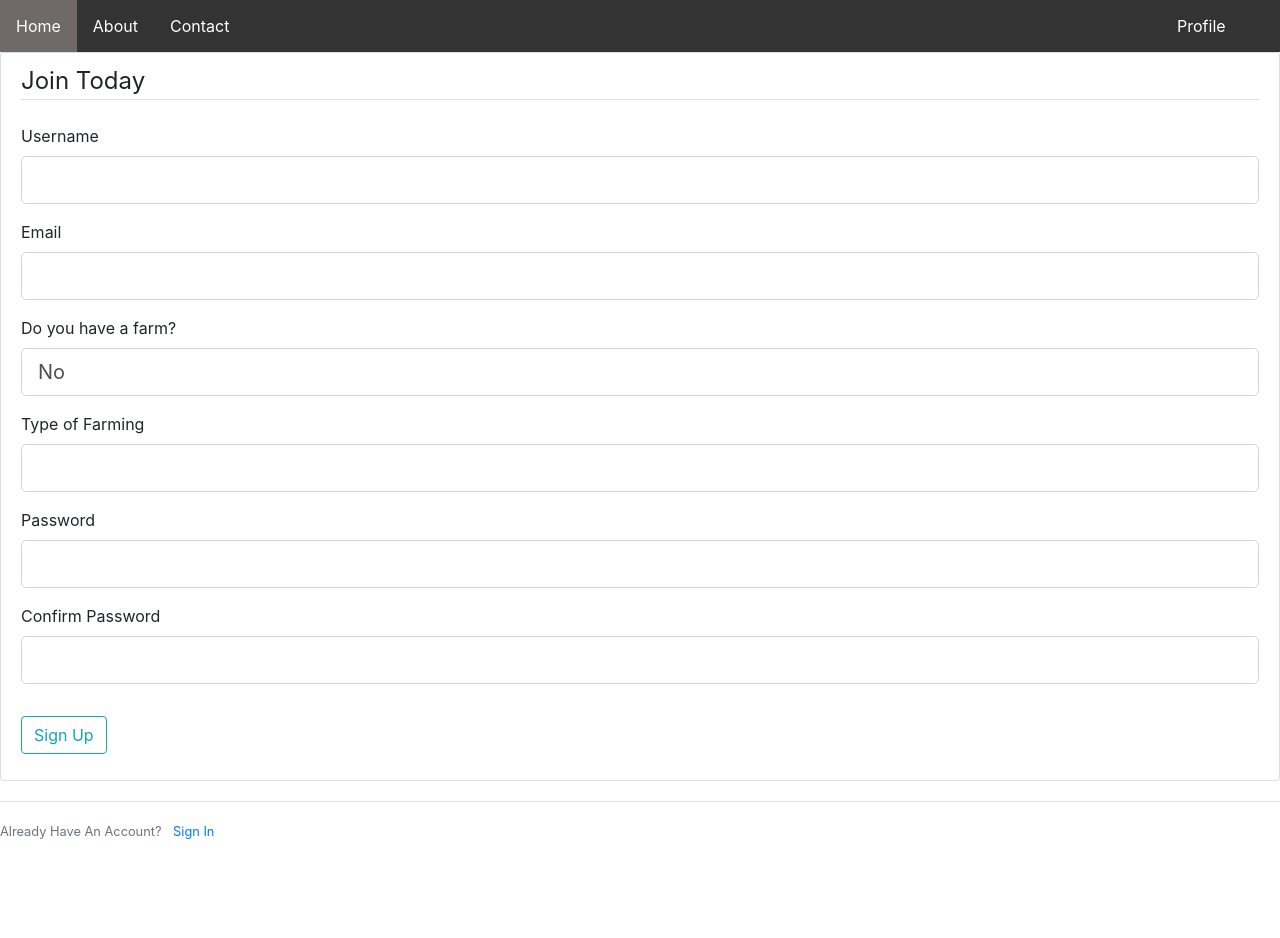
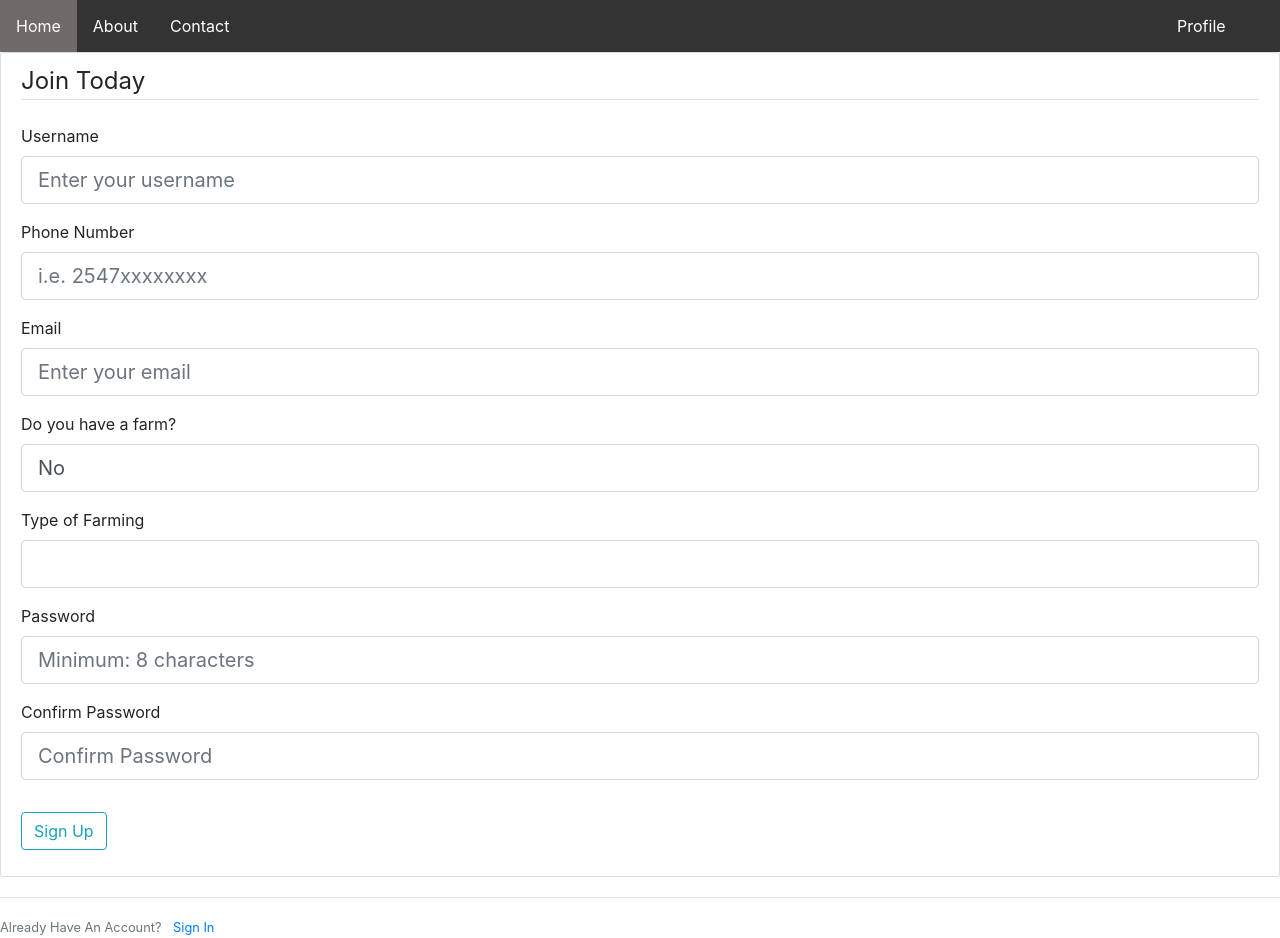
Before and after one commit to nerdistry/farmers-app, a Flask app: page /registration in a window 1280 px wide. Before the commit the page ends 839 px from the top, so only its background shows below. Run offline with Flask 3, Linux system fonts and the light colour scheme; some libraries are stand-ins or nearby versions.

Commit message:
bug fixes for mpesa

```diff
--- a/main/forms.py
+++ b/main/forms.py
@@ -7,15 +7,17 @@ from flask_wtf.file import FileField, FileAllowed, FileRequired
 
 class RegistrationForm(FlaskForm):
     username = StringField('Username',
-                           validators=[DataRequired(), Length(min=2, max=20)])
+                           validators=[DataRequired(), Length(min=2, max=20)], render_kw={"placeholder": "Enter your username"})
+    phone = StringField('Phone Number',
+                           validators=[DataRequired(), Length(min=12, max=13)], render_kw={"placeholder": "i.e. 2547xxxxxxxx"})
     email = StringField('Email',
-                        validators=[DataRequired(), Email()])
+                        validators=[DataRequired(), Email()], render_kw={"placeholder": "Enter your email"})
 
     farm = SelectField('Do you have a farm?', choices=[('', ''),('yes', 'Yes'), ('no', 'No')], default='no')
-    typeoffarming = SelectField('Type of Farming', choices=[('', ''),('domestic farming', 'Domestic Farming'), ('commercial farming', 'Commercial Farming'), ('sustainable farming', 'Sustainable Farming')], validators=[DataRequired()])
-    password = PasswordField('Password', validators=[DataRequired()])
+    typeoffarming = SelectField('Type of Farming', choices=[('', ''),('domestic farming', 'Domestic Farming'), ('commercial farming', 'Commercial Farming'), ('sustainable farming', 'Sustainable Farming')], validators=[DataRequired()], render_kw={"placeholder": "Which type of farming do you want to do?"})
+    password = PasswordField('Password', validators=[DataRequired()], render_kw={"placeholder": "Minimum: 8 characters"})
     confirm_password = PasswordField('Confirm Password',
-                                     validators=[DataRequired(), EqualTo('password')])
+                                     validators=[DataRequired(), EqualTo('password')], render_kw={"placeholder": "Confirm Password"})
     submit = SubmitField('Sign Up')
 
     def validate_username(self, username):
--- a/main/models.py
+++ b/main/models.py
@@ -12,6 +12,7 @@ def load_user(user_id):
 class User(db.Model, UserMixin):
     id = db.Column(db.Integer, primary_key=True)
     username = db.Column(db.String(20), unique=True, nullable=False)
+    phone = db.Column(db.String(12), nullable=False)
     email = db.Column(db.String(120), unique=True, nullable=False)
     image_file = db.Column(db.String(20), nullable=False, default='default.jpg')
     farm = db.Column(db.String(3), nullable=False)
--- a/main/routes.py
+++ b/main/routes.py
@@ -81,7 +81,7 @@ def register():
     form = RegistrationForm()
     if form.validate_on_submit():
         hashed_password = bcrypt.generate_password_hash(form.password.data).decode('utf-8')
-        user = User(username=form.username.data, email=form.email.data, password=hashed_password, farm=form.farm.data, typeoffarming=form.typeoffarming.data)
+        user = User(username=form.username.data, email=form.email.data, password=hashed_password,phone=form.phone.data, farm=form.farm.data, typeoffarming=form.typeoffarming.data)
 
         # Generate a confirmation token
         token = serializer.dumps(user.email, salt='email-confirm')
@@ -802,12 +802,20 @@ def clear_cart():
 
     return redirect(url_for('cart'))
 
-my_endpoint = "https://c57f-102-213-179-25.ngrok-free.app"
+my_endpoint = "https://9ce8-102-213-179-25.ngrok-free.app"
 @app.route('/pay', methods=['POST','GET'])
 def MpesaExpress():
     getAccesstoken()
-    amount = request.form['amount']
-    phone = request.form['phone']
+    user_id = current_user.id
+    phone = current_user.phone
+    cart_items = Cart.query.filter_by(user_id=user_id).all()
+    final_total = 0
+    for item in cart_items:
+        product = Product.query.get(item.product_id)
+        product.quantity = item.quantity
+        final_total += product.price * product.quantity
+        final_total = int(final_total)
+
 
     endpoint='https://sandbox.safaricom.co.ke/mpesa/stkpush/v1/processrequest'
     access_token = getAccesstoken()
@@ -825,23 +833,32 @@ def MpesaExpress():
         "PartyA":phone,
         "PartyB":"174379",
         "PhoneNumber": phone,
-        "CallBackURL":my_endpoint+'/lnmo',
+        "CallBackURL":my_endpoint + '/lnmo-callback',
         "AccountReference":"Agrisense",
         "TransactionDesc":"HelloTest",
-        "Amount": amount
+        "Amount": final_total
 
     }
     res = requests.post(endpoint, json=data, headers=headers)
-    return data
+    clear_cart()
+    return redirect(url_for('cart'))
+
     '''
     if response['Body']['stkCallback']['ResultDesc'] == 'Request cancelled by user':
         flash('Payment Unsuccesful','danger')
-        return redirect(url_for('store'))
+        return redirect(url_for('cart'))
     else:
         flash('Payment Succesfull!','success')
         clear_cart()
         return redirect(url_for('store'))
     '''
+@app.route('/lnmo-callback', methods=['POST'])
+def incoming():
+    data = request.get_json()
+    print(data)
+    return "ok"
+
+
 def getAccesstoken():
     consumer_key = 'MxDfkY05AO0RFqKYGnBhp1LBjCNjTMqY'
     consumer_secret = 'M5lcztAHirHGAf6X'
--- a/main/templates/register.html
+++ b/main/templates/register.html
@@ -17,6 +17,20 @@
                         </div>
                     {% else %}
                         {{ form.username(class="form-control form-control-lg") }}
+                    {% endif %}
+                </div>
+                <div class="form-group">
+                    {{ form.phone.label(class="form-control-label") }}
+
+                    {% if form.phone.errors %}
+                        {{ form.phone(class="form-control form-control-lg is-invalid") }}
+                        <div class="invalid-feedback">
+                            {% for error in form.phone.errors %}
+                                <span>{{ error }}</span>
+                            {% endfor %}
+                        </div>
+                    {% else %}
+                        {{ form.phone(class="form-control form-control-lg") }}
                     {% endif %}
                 </div>
                 <div class="form-group">
```
Also changed, not shown: main/templates/cart.html (+3 -4 lines).
